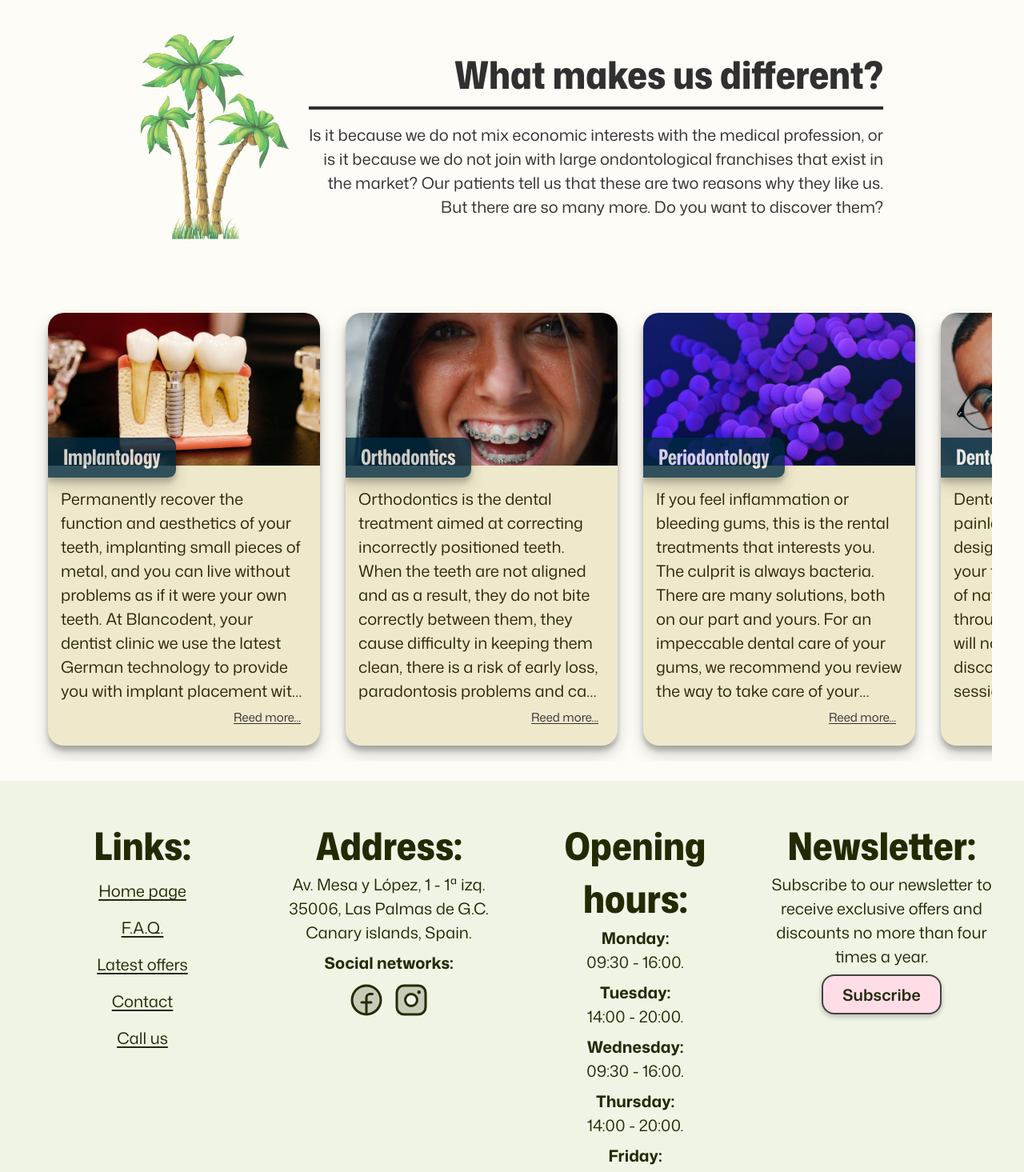
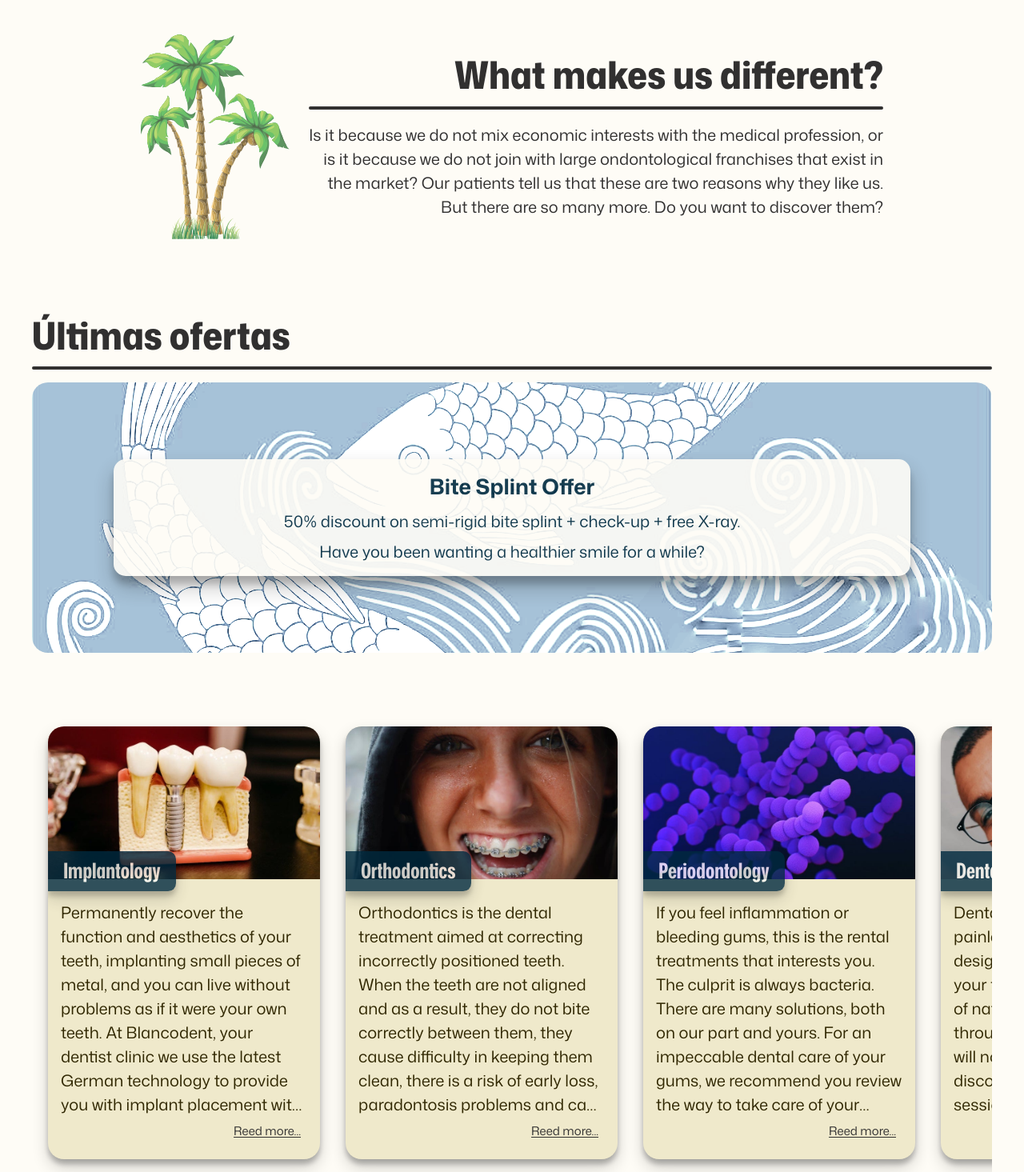
Before and after one commit to drkedrkedjon/blancodent-2025, a Next.js app: page /en in a window 1280 px wide. Shown: the part 1980-3445 px from the top of the page at 80% size. Built offline with nearby package versions, Linux system fonts and the light colour scheme.

Commit message:
Fineished Offers component

```diff
--- a/messages/en.json
+++ b/messages/en.json
@@ -206,7 +206,7 @@
         }
       }
     },
-    "AdBloques": {
+    "adBloques": {
       "first": {
         "title": "This is who we are",
         "content": "We are a professional partnership founded and managed by registered dentists. Behind the registered trademark 'blancodent' there is no owner or employee outside the dental or medical profession. This guarantees you a professional level in the quality of our services, in the materials used in the clinic and in compliance with health procedures.",
@@ -218,7 +218,7 @@
         "imageAlt": "Future image description"
       }
     },
-    "Sliders": {
+    "sliders": {
       "sliderClinica": {
         "card1": {
           "title": "The staff",
@@ -313,6 +313,11 @@
           "linkContent": "Read more..."
         }
       }
+    },
+    "offers": {
+      "title": "Bite Splint Offer",
+      "p1": "50% discount on semi-rigid bite splint + check-up + free X-ray.",
+      "p2": "Have you been wanting a healthier smile for a while?"
     }
   },
   "NotFoundPage": {
--- a/messages/es.json
+++ b/messages/es.json
@@ -204,7 +204,7 @@
         }
       }
     },
-    "AdBloques": {
+    "adBloques": {
       "first": {
         "title": "Así somos",
         "content": "Somos una sociedad profesional fundada y administrada por odontólogos colegiados. Detrás de la marca registrada “blancodent” no se oculta ningún propietario o empleado ajeno a la profesión odontológica o médica. Eso le garantiza un nivel profesional en la calidad de nuestros servicios, en los materiales usados en la clínica y en el cumplimiento de los procedimientos sanitarios.",
@@ -216,7 +216,7 @@
         "imageAlt": "Futura descripcion de imagen"
       }
     },
-    "Sliders": {
+    "sliders": {
       "sliderClinica": {
         "card1": {
           "title": "El personal",
@@ -307,10 +307,15 @@
         "card9": {
           "title": "Higiene dental",
           "content": "Tu higiene dental, sin duda, empieza por el habitual cepillo y pasta dental, aunque no debería terminar aquí. Cada persona tiene una particular forma de dentadura y aunque para unos pocos el cepillado suele ser suficiente, la mayoría debería utilizar métodos adicionales: hilo dental, cepillo interdental, irrigador bucal, colutorios... Desde Clínica Dental Blancodent te aconsejamos que lleves una adecuada higiene dental para prevenir la aparición de sarro y la placa bacteriana.",
-          "alt": "Dibujo de un chico sostendiendo un enorme cepillo de dientes de unos dos metros de longitud y con un montón de pasta dental encima",
+          "alt": "Dibujo de un chico sostendiendo un enorme cepillo de dientes y con un montón de pasta dental encima",
           "linkContent": "Leer más..."
         }
       }
+    },
+    "offers": {
+      "title": "Oferta ferula de descarga",
+      "p1": "50% de descuento en férula de descarga semirrígida + revisión + radiografía gratuita.",
+      "p2": "¿Llevas tiempo queriendo tener una sonrisa más sana?"
     }
   },
   "NotFoundPage": {
--- a/src/app/[locale]/page.tsx
+++ b/src/app/[locale]/page.tsx
@@ -3,6 +3,7 @@ import { sliderServices } from "@/assets/data/home-page-slider-services";
 import firstAdBloqueImage from "@/assets/images/palm-trees.svg";
 import AdBloque from "@/components/AdBloque/AdBloque";
 import Hero from "@/components/HomePage/Hero/Hero/Hero";
+import Offers from "@/components/HomePage/Offers/Offers";
 import Slider from "@/components/Slider/Slider/Slider";
 import SliderCard from "@/components/Slider/SliderCard/SliderCard";
 import { getTranslations, setRequestLocale } from "next-intl/server";
@@ -26,14 +27,12 @@ export default async function HomePage({
       <div
         id="skip-after-carousel"
         tabIndex={-1}
-      >
-        {/* <a href="#">Test skip link</a> */}
-      </div>
+      ></div>
       <AdBloque
-        title={t("AdBloques.first.title")}
-        content={t("AdBloques.first.content")}
+        title={t("adBloques.first.title")}
+        content={t("adBloques.first.content")}
         image={firstAdBloqueImage}
-        imageAlt={t("AdBloques.first.imageAlt")}
+        imageAlt={t("adBloques.first.imageAlt")}
         direction="left"
       />
       <Slider>
@@ -42,33 +41,38 @@ export default async function HomePage({
             key={index}
             img={card.img}
             link={card.link}
-            title={t(`Sliders.sliderClinica.card${index + 1}.title`)}
-            content={t(`Sliders.sliderClinica.card${index + 1}.content`)}
-            alt={t(`Sliders.sliderClinica.card${index + 1}.alt`)}
+            title={t(`sliders.sliderClinica.card${index + 1}.title`)}
+            content={t(`sliders.sliderClinica.card${index + 1}.content`)}
+            alt={t(`sliders.sliderClinica.card${index + 1}.alt`)}
             linkContent={t(
-              `Sliders.sliderClinica.card${index + 1}.linkContent`
+              `sliders.sliderClinica.card${index + 1}.linkContent`
             )}
           />
         ))}
       </Slider>
       <AdBloque
-        title={t("AdBloques.second.title")}
-        content={t("AdBloques.second.content")}
+        title={t("adBloques.second.title")}
+        content={t("adBloques.second.content")}
         image={firstAdBloqueImage}
-        imageAlt={t("AdBloques.second.imageAlt")}
+        imageAlt={t("adBloques.second.imageAlt")}
         direction="right"
       />
+      <Offers>
+        <h3>{t("offers.title")}</h3>
+        <p>{t("offers.p1")}</p>
+        <p>{t("offers.p2")}</p>
+      </Offers>
       <Slider>
         {sliderServices.map((card, index) => (
           <SliderCard
             key={index}
             img={card.img}
             link={card.link}
-            title={t(`Sliders.sliderServices.card${index + 1}.title`)}
-            content={t(`Sliders.sliderServices.card${index + 1}.content`)}
-            alt={t(`Sliders.sliderServices.card${index + 1}.alt`)}
+            title={t(`sliders.sliderServices.card${index + 1}.title`)}
+            content={t(`sliders.sliderServices.card${index + 1}.content`)}
+            alt={t(`sliders.sliderServices.card${index + 1}.alt`)}
             linkContent={t(
-              `Sliders.sliderServices.card${index + 1}.linkContent`
+              `sliders.sliderServices.card${index + 1}.linkContent`
             )}
           />
         ))}
--- a/src/components/AdBloque/AdBloque.module.css
+++ b/src/components/AdBloque/AdBloque.module.css
@@ -23,6 +23,7 @@
 .decorativeLine {
   height: 4px;
   background-color: var(--base-black-20);
+  border-radius: var(--b-radius-100);
   margin-block: 1rem;
 }
 
--- a/src/components/AdBloque/AdBloque.tsx
+++ b/src/components/AdBloque/AdBloque.tsx
@@ -1,5 +1,5 @@
+import Image, { StaticImageData } from "next/image";
 import styles from "./AdBloque.module.css";
-import Image, { StaticImageData } from "next/image";
 
 interface ChildComponentProps {
   title: string;
@@ -23,7 +23,7 @@ export default function AdBloque({
     >
       <div className={styles.titleContainer}>
         <h2 className={styles.h2}>{title}</h2>
-        <div className={styles.decorativeLine}></div>
+        <div className={styles.decorativeLine} />
         <Image
           className={styles.titleImg}
           src={image}
--- /dev/null
+++ b/src/components/HomePage/Offers/Offers.tsx
@@ -0,0 +1,32 @@
+import backgroundImg from "@/assets/images/home-page/offer-background.jpg";
+import Image from "next/image";
+import styles from "./offers.module.css";
+
+import { ReactNode } from "react";
+
+export default function Offers({ children }: { children: ReactNode }) {
+  return (
+    <section className={styles.container}>
+      <div className={styles.titleContainer}>
+        <h2 className={styles.h2}>Últimas ofertas</h2>
+        <div className={styles.decorativeLine} />
+      </div>
+      <div className={styles.imageContainer}>
+        <Image
+          className={styles.containerImg}
+          src={backgroundImg}
+          alt="Dibujo de peces en el mar"
+          aria-hidden={true}
+        />
+        <div className={styles.content}>{children}</div>
+      </div>
+    </section>
+  );
+}
+
+// <h3>Oferta ferula de descarga</h3>
+// <p>
+//   50% de descuento en férula de descarga "semirrígida" + revisión +
+//   radiografía gratuita.
+// </p>
+// <p>¿Llevas tiempo queriendo tener una sonrisa más sana?</p>
--- /dev/null
+++ b/src/components/HomePage/Offers/index.js
@@ -0,0 +1,2 @@
+export * from "./Offers";
+export { default } from "./Offers";
--- /dev/null
+++ b/src/components/HomePage/Offers/offers.module.css
@@ -0,0 +1,48 @@
+.container {
+  margin-block: var(--space-900)
+}
+
+.h2 {
+  line-height: 1;
+}
+
+.decorativeLine {
+  height: 4px;
+  background-color: var(--base-black-20);
+  margin-block: 1rem;
+  border-radius: var(--b-radius-100);
+}
+
+.imageContainer {
+  position: relative;
+  border-radius: var(--b-radius-400);
+  padding-block: var(--space-900);
+  padding-inline: clamp(2rem, 8vw, 10rem);
+  overflow: hidden;
+}
+
+.containerImg {
+  position: absolute;
+  inset: 0;
+  width: 100%;
+  height: 100%;
+  object-fit: cover;
+  z-index: -1;
+  filter: brightness(4) saturate(0.4);
+
+}
+
+.content {
+  margin-block: var(--space-900);
+  background-color: var(--base-white-20);
+  border-radius: var(--b-radius-300);
+  padding: var(--space-400);
+  opacity: 0.9;
+  box-shadow: var(--shadow-500);
+  text-align: center;
+  color: var(--segunda-10);
+}
+
+.content h3 {
+  margin-block-end: var(--space-200);
+}
--- a/src/components/Slider/Slider/Slider.tsx
+++ b/src/components/Slider/Slider/Slider.tsx
@@ -1,6 +1,6 @@
+import { ReactNode } from "react";
 import styles from "./Slider.module.css";
-import { ReactNode } from "react";
 
 export default function Slider({ children }: { children: ReactNode }) {
-  return <div className={styles.sliderContainer}>{children}</div>;
+  return <section className={styles.sliderContainer}>{children}</section>;
 }
--- a/src/components/Slider/SliderCard/SliderCard.tsx
+++ b/src/components/Slider/SliderCard/SliderCard.tsx
@@ -20,7 +20,7 @@ export default function SliderCard({
   linkContent,
 }: SliderCardProps) {
   return (
-    <div className={styles.container}>
+    <article className={styles.container}>
       <div className={styles.titleContainer}>
         <Image
           src={img}
@@ -37,6 +37,6 @@ export default function SliderCard({
           {linkContent}
         </Link>
       </div>
-    </div>
+    </article>
   );
 }
```
Also changed, not shown: src/assets/images/home-page/offer-background.jpg (added).
